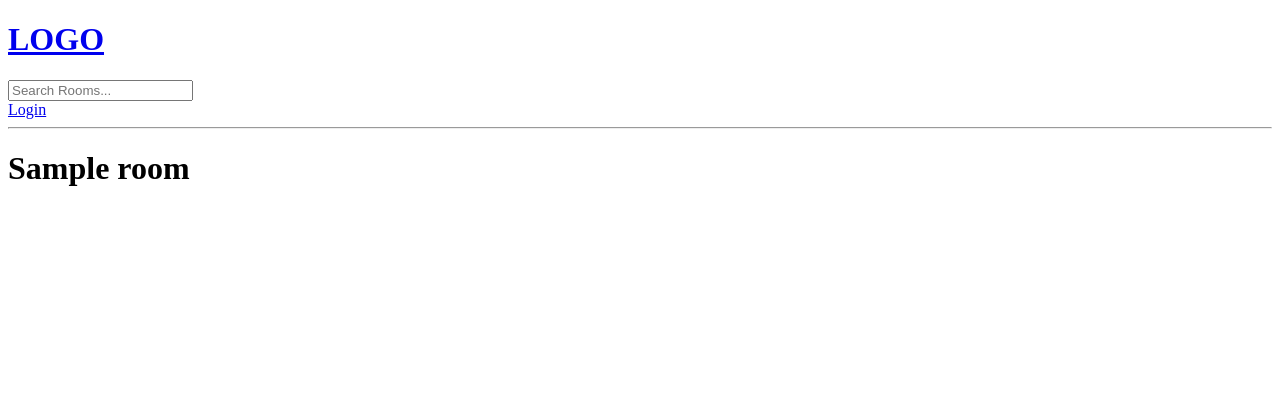
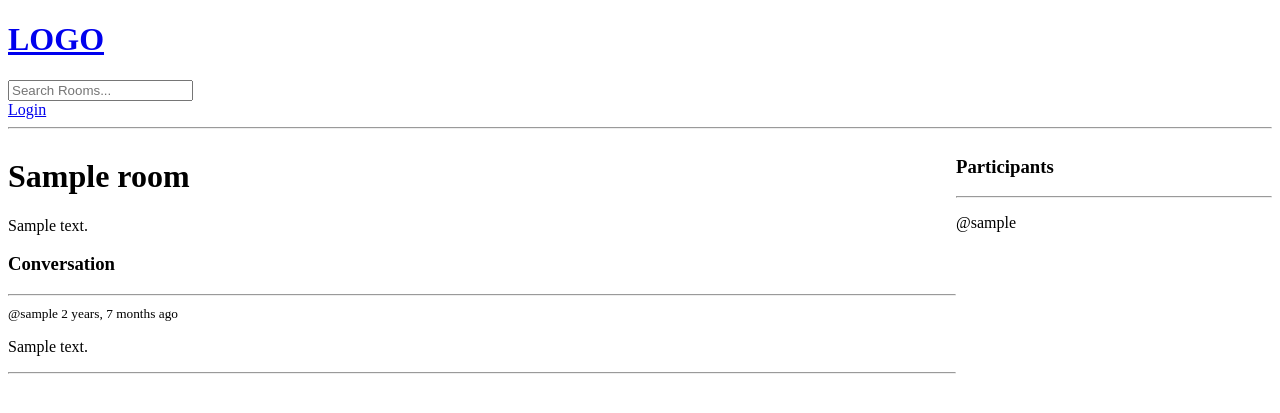
Before and after one commit to mo12896/web-app, a Django app: page /room/1/ in a window 1280 px wide. Shown: the top 413 px of the page. Run offline with Django 4.2, Linux system fonts and the light colour scheme; tables that the repository leaves empty hold one stand-in row (values such as "Sample post").

Commit message:
Add user messages

```diff
--- a/base/models.py
+++ b/base/models.py
@@ -2,6 +2,7 @@ from django.db import models
 from django.contrib.auth.models import User
 
 # Create your models here.
+# Think about the Model-Conncetions Frame!
 
 class Topic(models.Model):
     name = models.CharField(max_length=200)
@@ -10,13 +11,12 @@ class Topic(models.Model):
         return self.name
 
 
-
 class Room(models.Model):
     host = models.ForeignKey(User, on_delete=models.SET_NULL, null=True)
     topic = models.ForeignKey(Topic, on_delete=models.SET_NULL, null=True)
     name = models.CharField(max_length=200)
     description = models.TextField(null=True, blank=True)
-    #participants =
+    participants = models.ManyToManyField(User, related_name='participants', blank=True)
     updated = models.DateTimeField(auto_now=True)
     created = models.DateTimeField(auto_now_add=True)
 
@@ -28,7 +28,6 @@ class Room(models.Model):
         return self.name
 
 
-
 class Message(models.Model):
     user = models.ForeignKey(User, on_delete=models.CASCADE)
     room = models.ForeignKey(Room, on_delete=models.CASCADE)
--- a/base/templates/base/room.html
+++ b/base/templates/base/room.html
@@ -2,6 +2,55 @@
 
 {% block content %}
 
-<h1>{{room.name}}</h1>
+<style>
+    .room-container{
+        display: grid;
+        grid-template-columns: 3fr 1fr;
+    }
+</style>
+
+<div class="room-container">
+
+    <div>
+        <h1>{{room.name}}</h1>
+
+        <p>{{room.description}}</p>
+
+        <div class="comment-wrapper">
+            <h3>Conversation</h3>
+            <hr>
+
+            {% for message in room_messages %}
+                <div>
+                    <small>@{{message.user}} {{message.created|timesince}} ago </small>
+                    <p>{{message.body}}</p>
+                    <hr>
+                </div>
+            {% endfor %}
+        </div>
+
+        {% if request.user.is_authenticated %}
+        <div class="comment-form">
+            <form method="POST" action="">
+                {% csrf_token %}
+                <input type="text" name="body" placeholder="Write your message here...">
+            </form>
+        </div>
+        {% endif %}
+    </div>
+
+    <div>
+        <h3>Participants</h3>
+        <hr>
+
+        {% for user in participants %}
+        <div>
+            <p>@{{user.username}}</p>
+        </div>
+        {% endfor %}
+    </div>
+
+</div>
+
 
 {% endblock content %}
--- a/base/views.py
+++ b/base/views.py
@@ -6,7 +6,7 @@ from django.db.models import Q
 from django.contrib.auth.models import User
 from django.contrib.auth import authenticate, login, logout
 from django.contrib.auth.forms import UserCreationForm
-from .models import Room, Topic
+from .models import Message, Room, Topic, Message
 from .forms import RoomForm
 
 
@@ -86,7 +86,18 @@ def home(request):
 
 def room(request, pk):
     room = Room.objects.get(id=pk)
-    context = {'room': room}
+    room_messages = room.message_set.all().order_by('-created')
+    participants = room.participants.all()
+
+    if request.method == 'POST':
+        message = Message.objects.create(
+            user = request.user,
+            room = room,
+            body = request.POST.get('body')
+        )
+        return redirect('room', pk=room.id)
+
+    context = {'room': room, 'room_messages': room_messages, 'participants': participants}
     return render(request, 'base/room.html', context)
 
 
```
